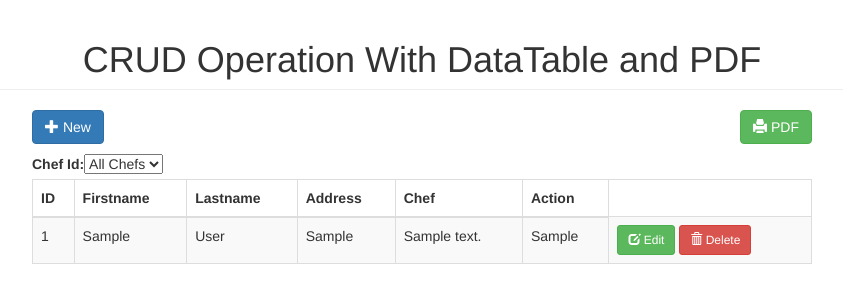
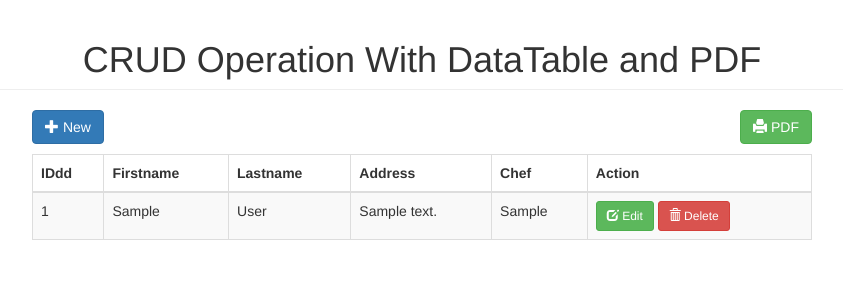
Before and after one commit to erzaa123/Online-Quiz-Management-System, a PHP site: page /exam/ in a window 1280 px wide. Shown: the top 303 px of the page, without its empty margins (218-1061 px from the left). Run offline with PHP 8.4, Linux system fonts and the light colour scheme; tables that the repository leaves empty or names only in its code hold one stand-in row (values such as "Sample post"); a stand-in replaces the project's code that opens the database connection; some libraries are stand-ins or nearby versions.

Commit message:
Update index.php

```diff
--- a/index.php
+++ b/index.php
@@ -59,12 +59,13 @@
 			<div class="row">
 				<table id="myTable" class="table table-bordered table-striped">
 					<thead>
-						<th>ID</th>
+						<th>IDdd</th>
 						<th>Firstname</th>
 						<th>Lastname</th>
 						<th>Address</th>
 						<th>Chef</th>
 						<th>Action</th>
+
 					</thead>
 					<tbody>
 						<?php
@@ -79,9 +80,8 @@
 									<td>".$row['id']."</td>
 									<td>".$row['firstname']."</td>
 									<td>".$row['lastname']."</td>
+									<td>".$row['address']."</td>
 									<td>".$row['chef']."</td>
-									<td>".$row['address']."</td>
-	 								<td>".$row['chef']."</td>
 
 									<td>
 										<a href='#edit_".$row['id']."' class='btn btn-success btn-sm' data-toggle='modal'><span class='glyphicon glyphicon-edit'></span> Edit</a>
@@ -111,12 +111,7 @@
 							/////////////////
 
 						?>
-						<label for="ChefId">Chef Id:</label>
-						<select name="" id="">
-							<option value="">All Chefs</option>
-							<option value="Male">Male</option>
-							<option value="Female">Female</option>
-						</select>
+
 					</tbody>
 				</table>
 			</div>
```
